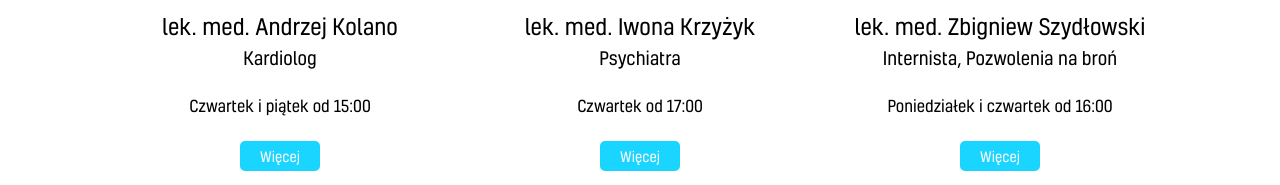
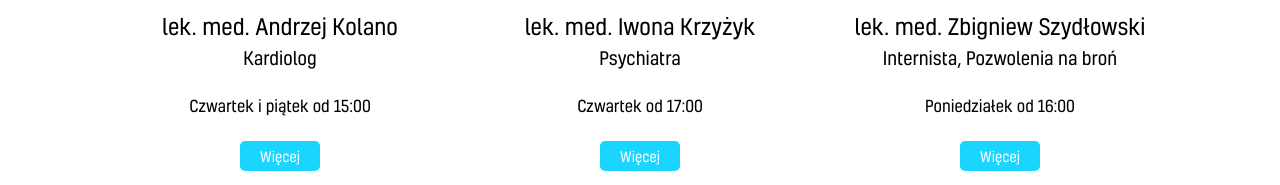
Before and after one commit to grzegorz-muszynski/clinic-website, a React (Create React App) app: page /clinics in a window 1280 px wide. Shown: the part 2300-2485 px from the top of the page. Built offline with nearby package versions, Linux system fonts and the light colour scheme.

Commit message:
thursday removed from ZS

```diff
--- a/src/assets/doctorsData.js
+++ b/src/assets/doctorsData.js
@@ -92,7 +92,7 @@ export const doctorsData = [
         'male.svg',
         'lek. med. Zbigniew Szydłowski',
         'Internista, Pozwolenia na broń', // if I put here "pozwolenia na broń" the doctor won't be find while using the specialisation selector (the name there won't be exactly the same)
-        'Poniedziałek i czwartek od 16:00',
+        'Poniedziałek od 16:00',
         <div>
             <p>Pozwolenia na broń</p>
             <p>Badania kierowców, sportowców</p>
```
